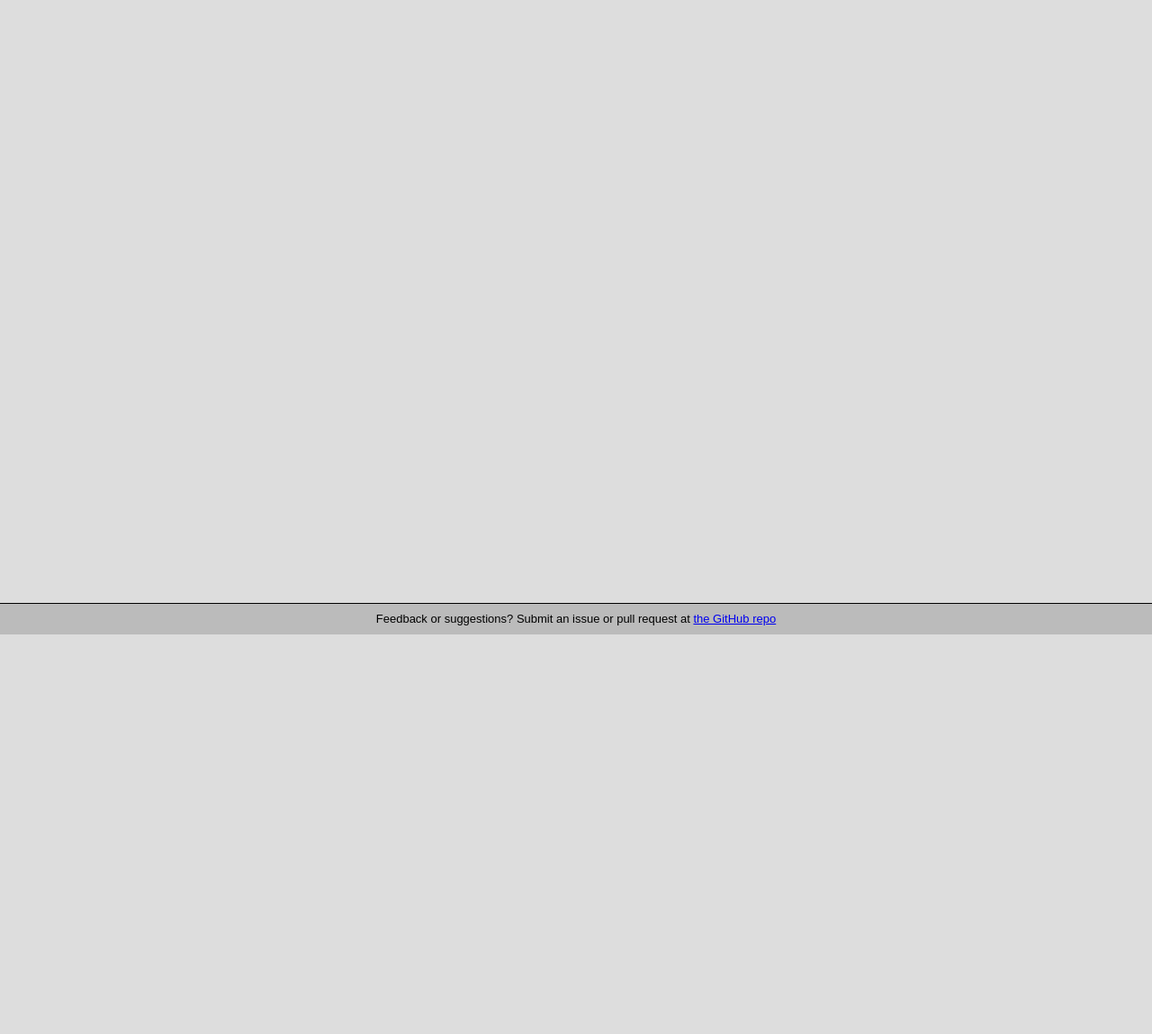
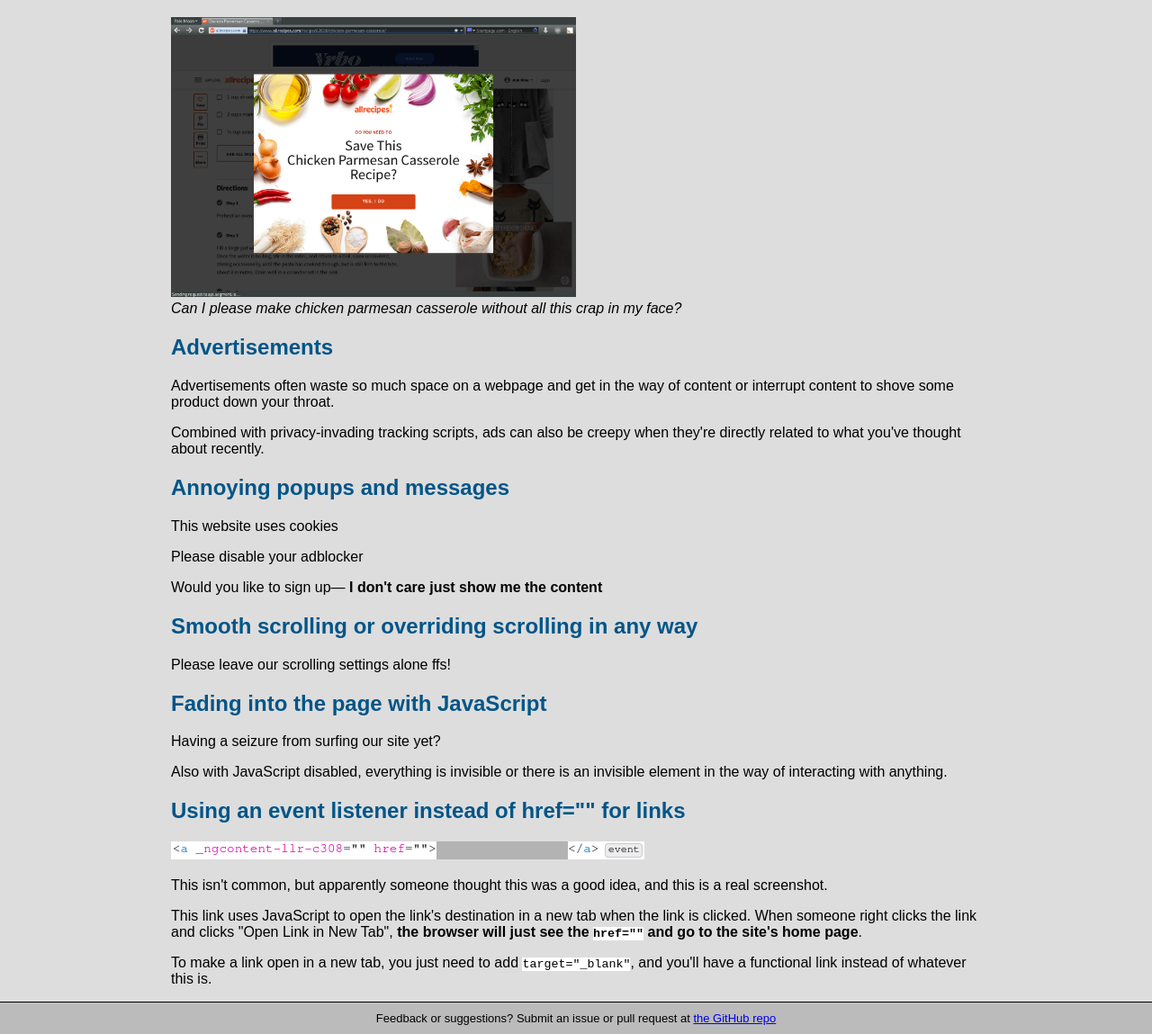
Before and after one commit to ClosedGL2/disablejs, a plain HTML site: page jsannoying/index.html in a window 1280 px wide. Shown: the part 95-1244 px from the top of the page at 90% size. Before the commit the page ends 800 px from the top, so only its background shows below. Drawn offline with Linux system fonts and the light colour scheme.

Commit message:
JS annoying

```diff
--- a/css.css
+++ b/css.css
@@ -140,3 +140,13 @@ h1, h2, h3, h4, h5, h6 {
 .footer > * {
 	margin: 0.5em;
 }
+
+figure {
+	margin: 0;
+}
+figure img {
+	max-width: 50%;
+}
+figcaption {
+	font-style: italic;
+}
--- a/jsannoying/index.html
+++ b/jsannoying/index.html
@@ -36,7 +36,38 @@
 		<div class="main">
 			<h1>How JavaScript annoys people</h1>
 
-			<p></p>
+			<figure>
+				<img src="casserole1.png" alt="Chocken parmesan casserole recipe on Allrecipes"/>
+				<figcaption>Can I please make chicken parmesan casserole without all this crap in my face?</figcaption>
+			</figure>
+
+			<h2>Advertisements</h2>
+
+			<p>Advertisements often waste so much space on a webpage and get in the way of content or interrupt content to shove some product down your throat.</p>
+			<p>Combined with privacy-invading tracking scripts, ads can also be creepy when they're directly related to what you've thought about recently.</p>
+
+			<h2>Annoying popups and messages</h2>
+
+			<p>This website uses cookies</p>
+			<p>Please disable your adblocker</p>
+			<p>Would you like to sign up&mdash; <b>I don't care just show me the content</b></p>
+
+			<h2>Smooth scrolling or overriding scrolling in any way</h2>
+
+			<p>Please leave our scrolling settings alone ffs!</p>
+
+			<h2>Fading into the page with JavaScript</h2>
+
+			<p>Having a seizure from surfing our site yet?</p>
+			<p>Also with JavaScript disabled, everything is invisible or there is an invisible element in the way of interacting with anything.</p>
+
+			<h2>Using an event listener instead of href="" for links</h2>
+
+			<img src="eventlink.png" alt="HTML link with event listener instead of using href"/>
+
+			<p>This isn't common, but apparently someone thought this was a good idea, and this is a real screenshot.</p>
+			<p>This link uses JavaScript to open the link's destination in a new tab when the link is clicked. When someone right clicks the link and clicks "Open Link in New Tab", <b>the browser will just see the <code>href=""</code> and go to the site's home page</b>.</p>
+			<p>To make a link open in a new tab, you just need to add <code>target="_blank"</code>, and you'll have a functional link instead of whatever this is.</p>
 		</div>
 		<div class="footer">
 			<p>Feedback or suggestions? Submit an issue or pull request at <a href="https://github.com/ClosedGL2/disablejs/issues/new" target="blank">the GitHub repo</a></p>
```
Also changed, not shown: dynamiccss/index.html (+3 -2 lines), jsannoying/casserole1.png (added), jsannoying/casserole2.png (added), jsannoying/eventlink.png (added).
